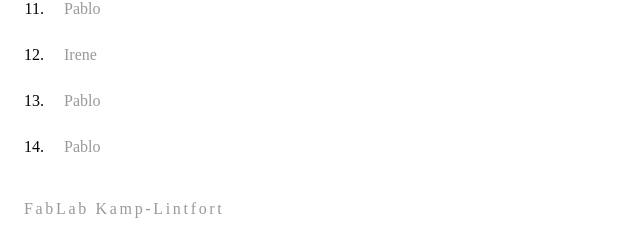
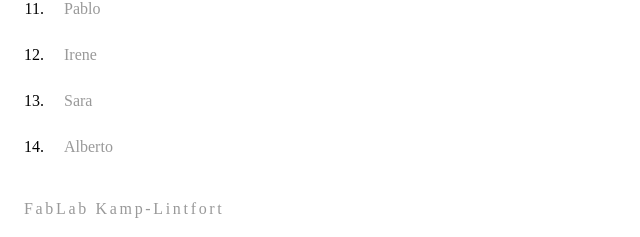
Before and after one commit to AdrianaCabrera/Fab4Care, a plain HTML site: page participants.html in a window 1280 px wide. Shown: the part 815-1052 px from the top of the page, 0-640 px from the left. Drawn offline with Linux system fonts and the light colour scheme.

Commit message:
participants

```diff
--- a/participants.html
+++ b/participants.html
@@ -62,8 +62,8 @@
 
                      <li><a class="number" href="https://ireneraven.github.io/fab4care/  ">Irene</a></li>
 
-                     <li><a class="number" href="https://problesz.github.io/Fab4Care/  ">Pablo</a></li>
-                     <li><a class="number" href="https://problesz.github.io/Fab4Care/  ">Pablo</a></li>
+                     <li><a class="number" href="https://problesz.github.io/Fab4Care/  ">Sara</a></li>
+                     <li><a class="number" href="https://problesz.github.io/Fab4Care/  ">Alberto</a></li>
 
 
             </ol>
```
Also changed, not shown: week10.html (added), 1 other file.
